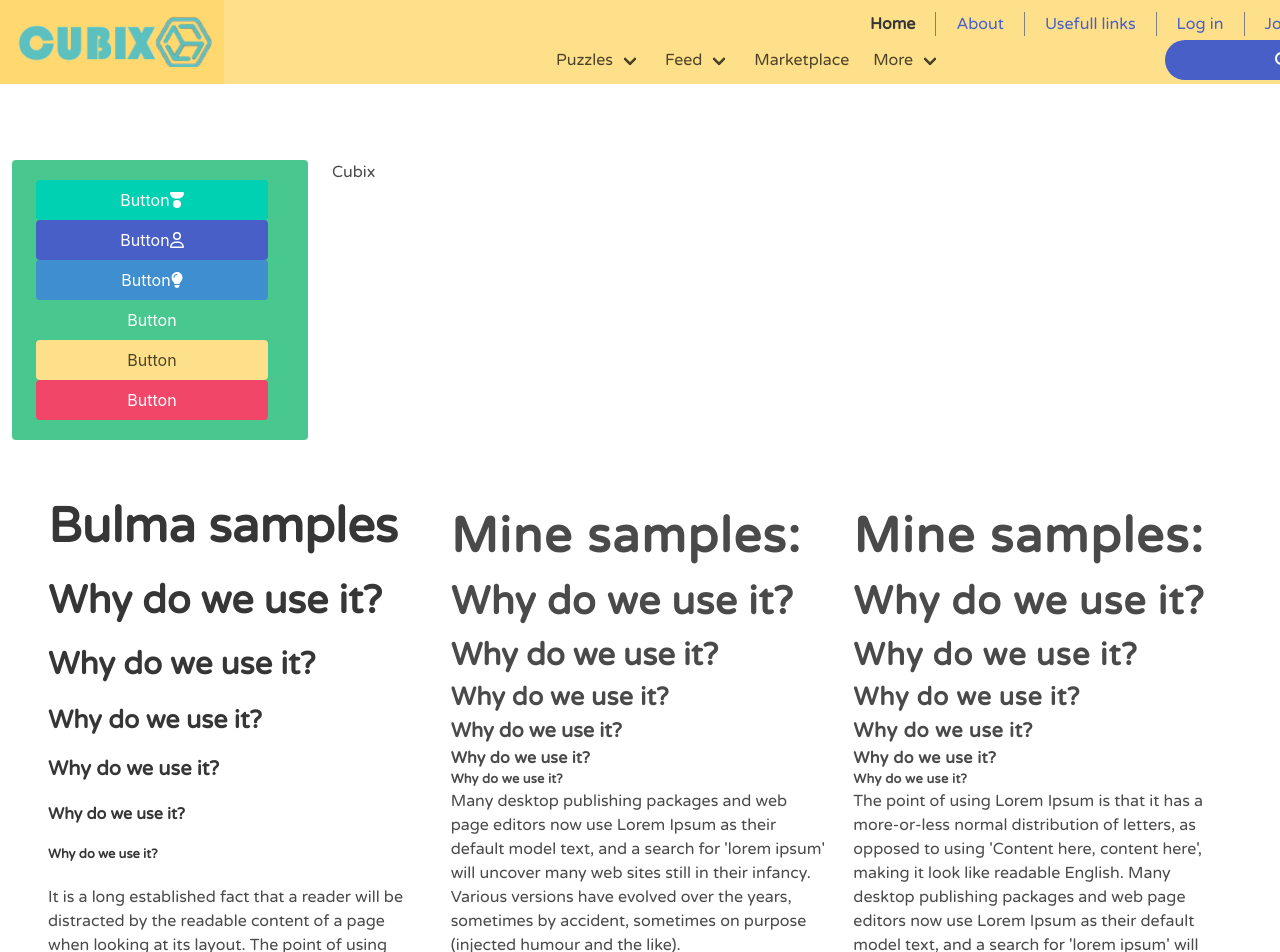
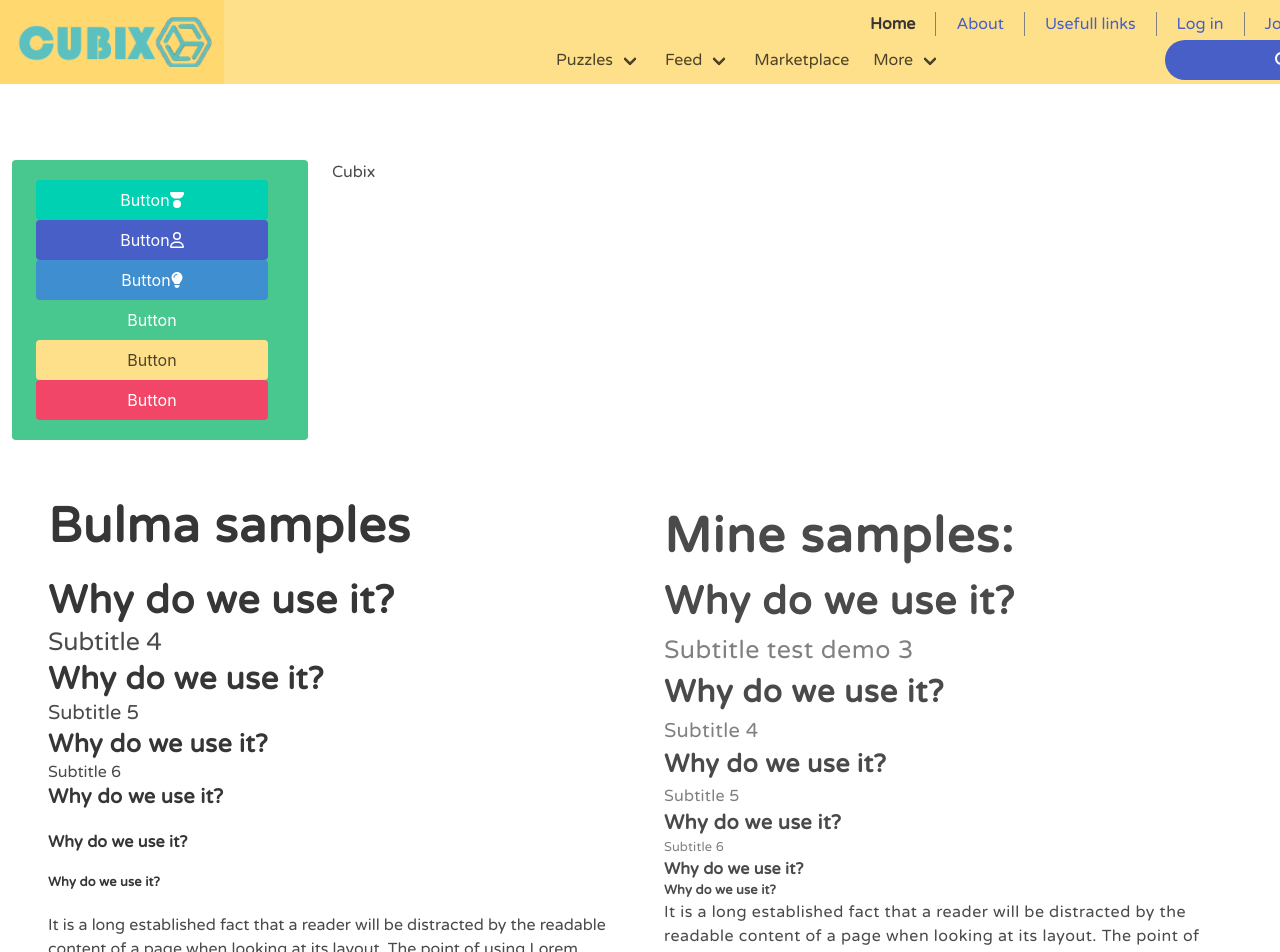
Before and after one commit to a-spasov/cubix, a Vue app: page / in a window 1280 px wide. Shown: the top 952 px of the page. Built offline with nearby package versions, Linux system fonts and the light colour scheme.

Commit message:
setup project

```diff
--- a/src/assets/sass/typography.scss
+++ b/src/assets/sass/typography.scss
@@ -17,49 +17,86 @@
   --text-xxxl: calc(1em * var(--text-scale-ratio) * var(--text-scale-ratio) * var(--text-scale-ratio) * var(--text-scale-ratio) * var(--text-scale-ratio));
 }
 
-body {
+body,
+.body-1 {
   font-family: var(--font-primary);
   font-size: var(--text-base-size);
-}
-
-h1 {
-  font-size: var(--text-xxl);
-  font-weight: 700;
-  // letter-spacing: 1px;
-}
-
-h2 {
-  font-size: var(--text-xl);
-  font-weight: 700;
-  // letter-spacing: 0.75px;
-}
-
-h3 {
-  font-size: var(--text-l);
-  font-weight: 700;
-  // letter-spacing: 0.5px;
-}
-
-h4 {
-  font-size: var(--text-m);
-  font-weight: 700;
+  font-weight: 400;
   // letter-spacing: 0.35px;
-}
-
-h5 {
-  font-size: var(--text-s);
-  font-weight: 700;
-  // letter-spacing: 0.25px;
-}
-
-h6 {
-  font-size: var(--text-xs);
-  font-weight: 700;
-  // letter-spacing: 0.15px;
 }
 
 .display {
   font-size: var(--text-xxxl);
   font-weight: 900;
-  // letter-spacing: 1.5px;
+  letter-spacing: 1.5px;
 }
+
+h1,
+.title-1 {
+  font-size: var(--text-xxl);
+  font-weight: 700;
+  letter-spacing: 1px;
+}
+
+h2,
+.title-2 {
+  font-size: var(--text-xl);
+  font-weight: 700;
+  letter-spacing: 0.75px;
+}
+
+h3,
+.title-3 {
+  font-size: var(--text-l);
+  font-weight: 700;
+  letter-spacing: 0.5px;
+}
+
+h4,
+.title-4 {
+  font-size: var(--text-m);
+  font-weight: 700;
+  letter-spacing: 0.35px;
+}
+
+h5,
+.title-5 {
+  font-size: var(--text-s);
+  font-weight: 700;
+  letter-spacing: 0.25px;
+}
+
+h6,
+.title-6 {
+  font-size: var(--text-xs);
+  font-weight: 700;
+  letter-spacing: 0.15px;
+}
+
+.subtitle-3 {
+  font-size: var(--text-l);
+  font-weight: 500;
+  letter-spacing: 0.5px;
+  color: gray;
+}
+
+.subtitle-4 {
+  font-size: var(--text-m);
+  font-weight: 500;
+  letter-spacing: 0.35px;
+  color: gray;
+}
+
+.subtitle-5 {
+  font-size: var(--text-s);
+  font-weight: 500;
+  letter-spacing: 0.25px;
+  color: gray;
+}
+
+.subtitle-6 {
+  font-size: var(--text-xs);
+  font-weight: 500;
+  letter-spacing: 0.15px;
+  color: gray;
+}
--- a/src/layouts/DesktopLayout.vue
+++ b/src/layouts/DesktopLayout.vue
@@ -41,12 +41,15 @@ import SiteFooter from '../components/layout/SiteFooter.vue';
         </div>
       </div>
     </aside>
-    <section class="main section" style="display: flex; flex-direction: row; column-gap: 24px;">
+    <section class="main section" style="display: flex; flex-direction: row; column-gap: 48px;">
       <article style="flex: 1 1 0;">
         <h1 class="title is-1">Bulma samples</h1>
         <h2 class="title is-2">Why do we use it?</h2>
+        <p class="subtitle is-4">Subtitle 4</p>
         <h3 class="title is-3">Why do we use it?</h3>
+        <p class="subtitle is-5">Subtitle 5</p>
         <h4 class="title is-4">Why do we use it?</h4>
+        <p class="subtitle is-6">Subtitle 6</p>
         <h5 class="title is-5">Why do we use it?</h5>
         <h6 class="title is-6">Why do we use it?</h6>
         <h6 class="title is-7">Why do we use it?</h6>
@@ -61,30 +64,21 @@ import SiteFooter from '../components/layout/SiteFooter.vue';
         </p>
       </article>
       <article style="flex: 1 1 0;">
-        <h1 class="display" style="letter-spacing: 1.5px;">Mine samples:</h1>
-        <h1 class="" style="letter-spacing: 0.5px;">Why do we use it?</h1>
-        <h2 class="" style="letter-spacing: 0px;">Why do we use it?</h2>
-        <h3 class="" style="letter-spacing: 0.25px;">Why do we use it?</h3>
-        <h4 class="" style="letter-spacing: 0px;">Why do we use it?</h4>
+        <h1 class="display">Mine samples:</h1>
+        <h1 class="">Why do we use it?</h1>
+        <p class="subtitle-3">Subtitle test demo 3</p>
+        <h2 class="">Why do we use it?</h2>
+        <p class="subtitle-4">Subtitle 4</p>
+        <h3 class="">Why do we use it?</h3>
+        <p class="subtitle-5">Subtitle 5</p>
+        <h4 class="">Why do we use it?</h4>
+        <p class="subtitle-6">Subtitle 6</p>
+
         <h5 class="" style="letter-spacing: 0.15px;">Why do we use it?</h5>
         <h6 class="" style="letter-spacing: 0.15px;">Why do we use it?</h6>
-        <p>
-          Many desktop publishing
-          packages and web page editors now use Lorem Ipsum as their default model text, and a search for 'lorem ipsum'
-          will uncover many web sites still in their infancy. Various versions have evolved over the years, sometimes by
-          accident, sometimes on purpose (injected humour and the like).
-        </p>
-      </article>
-      <article style="flex: 1 1 0;">
-        <h1 class="display" style="letter-spacing: 1.5px;">Mine samples:</h1>
-        <h1 class="" style="letter-spacing: 1px;">Why do we use it?</h1>
-        <h2 class="" style="letter-spacing: 1px;">Why do we use it?</h2>
-        <h3 class="" style="letter-spacing: 0.75px;">Why do we use it?</h3>
-        <h4 class="" style="letter-spacing: 0.5px;">Why do we use it?</h4>
-        <h5 class="" style="letter-spacing: 0.35px;">Why do we use it?</h5>
-        <h6 class="" style="letter-spacing: 0.25px;">Why do we use it?</h6>
-        <p>
-          The point of using Lorem Ipsum is that it has a more-or-less normal distribution of letters, as
+        <p style="letter-spacing: 0.5px;">
+          It is a long established fact that a reader will be distracted by the readable content of a page when looking at
+          its layout. The point of using Lorem Ipsum is that it has a more-or-less normal distribution of letters, as
           opposed to using 'Content here, content here', making it look like readable English. Many desktop publishing
           packages and web page editors now use Lorem Ipsum as their default model text, and a search for 'lorem ipsum'
           will uncover many web sites still in their infancy. Various versions have evolved over the years, sometimes by
```
